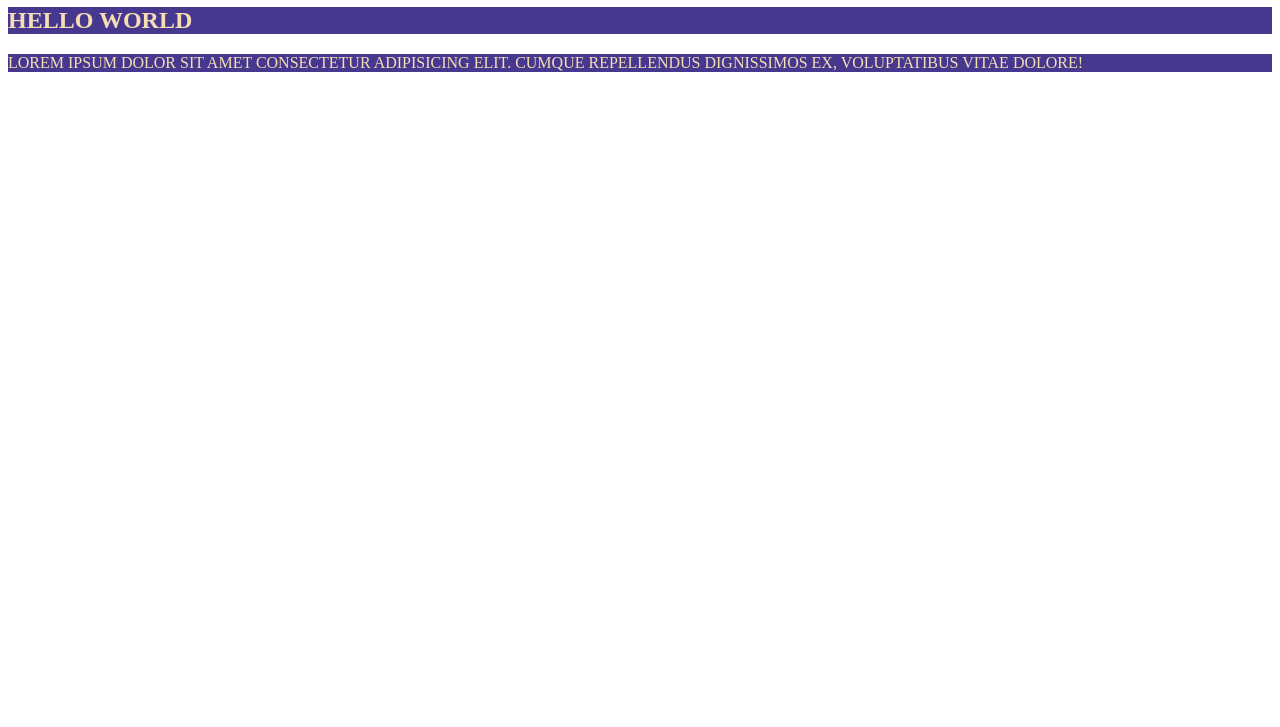
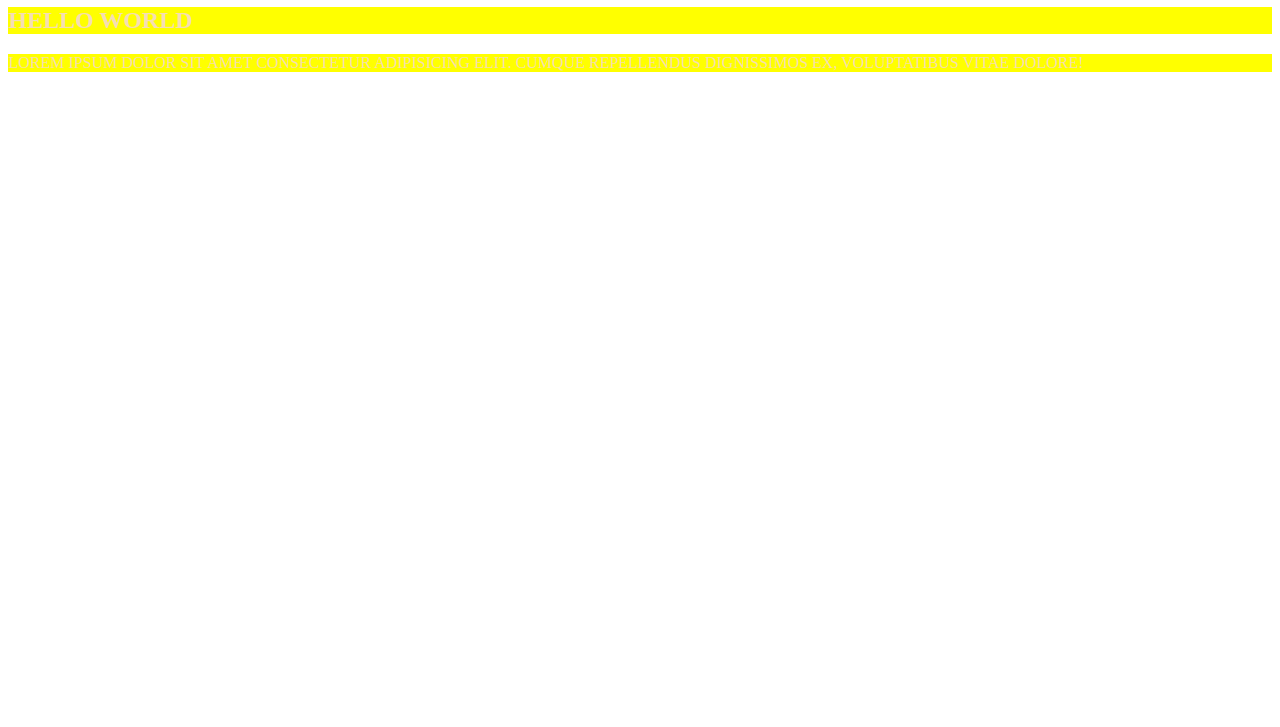
Before and after one commit to Vandana-Vasudevan/testing, a plain HTML site: page index.html in a window 1280 px wide. Shown: the part 73-800 px from the top of the page. Drawn offline with Linux system fonts and the light colour scheme.

Commit message:
yellow background

```diff
--- a/styles.css
+++ b/styles.css
@@ -7,7 +7,7 @@
 } */
 
 .special :not(h1) {
-  background-color: #47388f;
+  background-color: yellow;
   color: wheat;
   text-transform: uppercase;
 }
```
